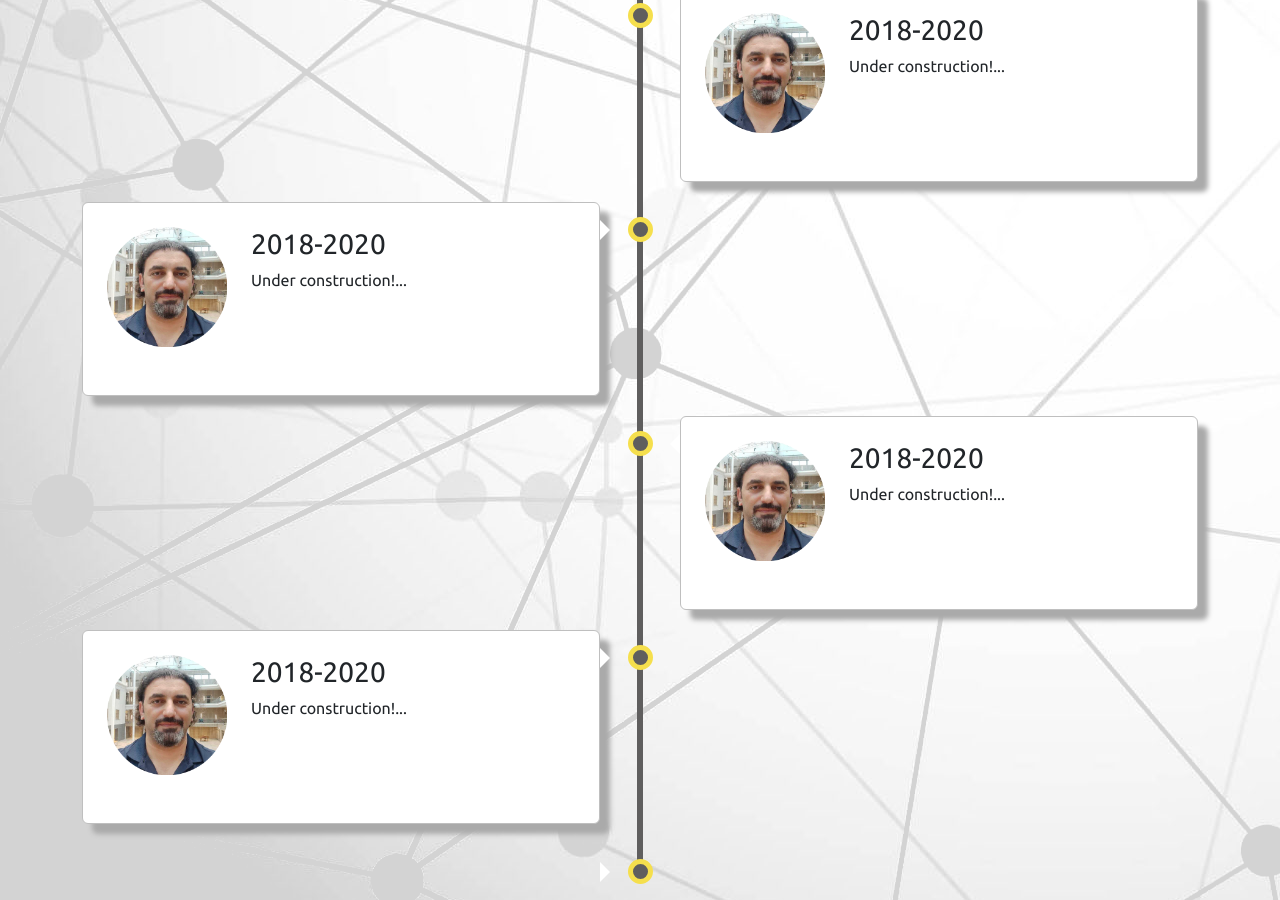
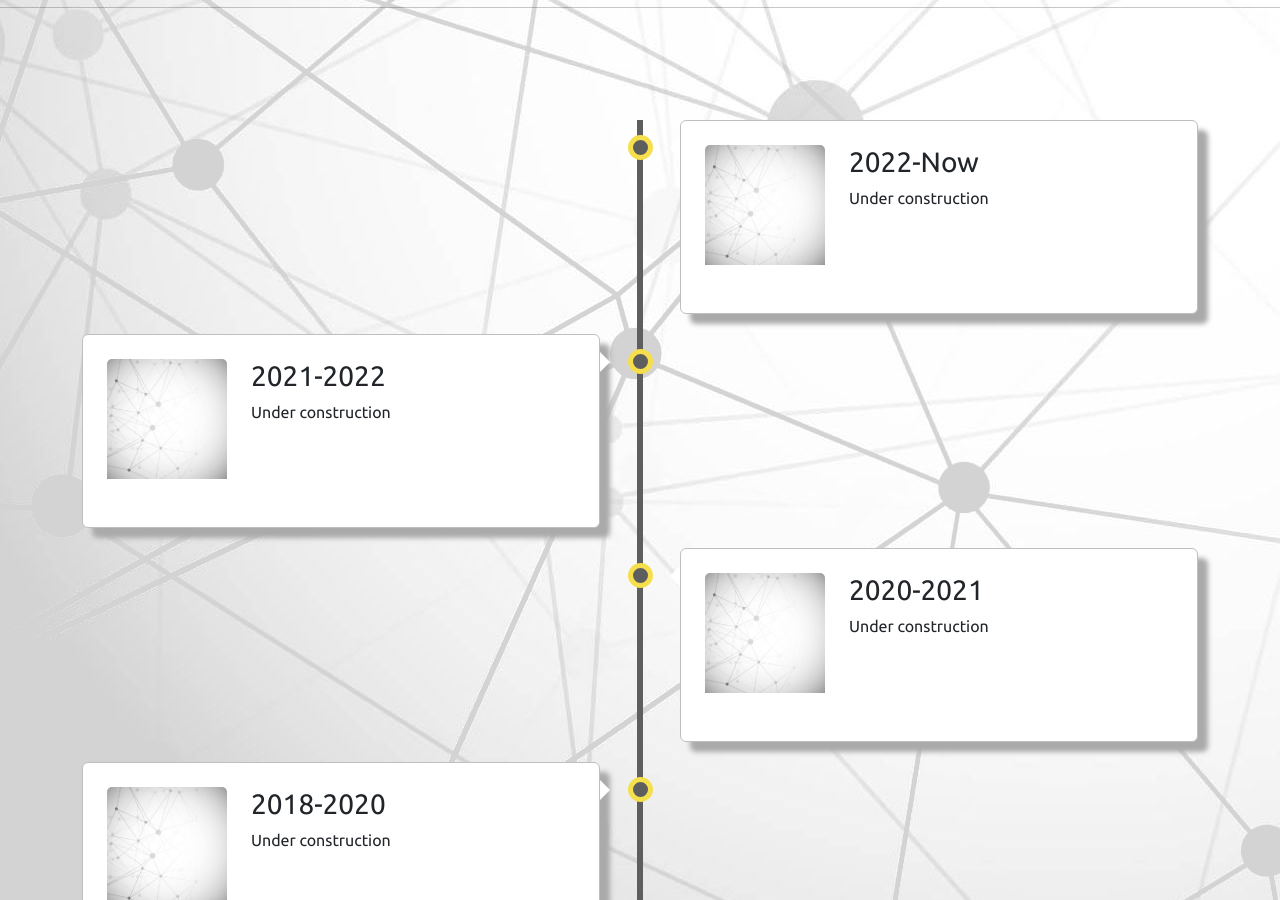
Before and after one commit to cetinarslan-it/portfolio, a React (Create React App) app: page / in a window 1280 px wide. Shown: the part 1900-2800 px from the top of the page. Built offline with nearby package versions, Linux system fonts and the light colour scheme.

Commit message:
Added NZWalk and ToDo projects to portfolio and refactored resume page

```diff
--- a/src/pages/aboutMe/AboutMe.jsx
+++ b/src/pages/aboutMe/AboutMe.jsx
@@ -6,9 +6,10 @@ function AboutMe() {
   return (
     <div className="about-container" id="about">
       <h1>About me...</h1>
+      <hr className="w-100"/>
       <div className="about-container__body">
         <div className="about-container__picture">
-          <img src={Person} alt="My cat"></img>
+          <img src={Person} alt="..."></img>
         </div>
         <div className="about-container__text">
           <div>
--- a/src/pages/aboutMe/aboutMe.css
+++ b/src/pages/aboutMe/aboutMe.css
@@ -4,11 +4,14 @@
   justify-content: center;
   align-items: center;
   padding-top: 5rem;
-  padding-bottom: 6rem;
+  padding-bottom: 21rem;
 }
 
 .about-container h1 {
   font-weight: bold;
+}
+
+hr{
   margin-bottom: 4rem;
 }
 
--- a/src/pages/portfolio/Portfolio.jsx
+++ b/src/pages/portfolio/Portfolio.jsx
@@ -89,6 +89,7 @@ function Portfolio() {
   return (
     <div className="portfolio__main__container" id="portfolio">
       <h1>Portfolio</h1>
+      <hr/>
       <p>
         You can visit my github account by clicking the link &#10146;
         <a
--- a/src/pages/resume/Resume.jsx
+++ b/src/pages/resume/Resume.jsx
@@ -1,118 +1,42 @@
 import React from "react";
 import "./resume.css";
-import foto from "../../images/myPicture.png";
+import { resumeList } from "../../repositories/resumeList";
+import foto from "../../images/background.jpg";
 
 function Resume() {
   return (
-    <>
+    <div>
       <div className="resume-container" id="resume">
         <h1>Resume</h1>
+        <hr className="w-100" />
       </div>
-
       <section>
-        <div class="container py-5">
-          <div class="main-timeline">
-          <div class="timeline left">
-              <div class="card">
-                <div class="card-body p-4 d-lg-flex">
+        <div className="container py-5">
+          {resumeList.map((e, index) => {
+            return (
+              <div className="main-timeline">
+                <div className={e.dir === "right" ? "timeline right" : "timeline left"}>
+                  <div className="card">
+                    <div className="card-body p-4 d-lg-flex">
                       <img
                         src={foto}
-                    class="card-img-top"
-                    alt="..."
+                        className="card-img-top me-4 mb-4"
+                        alt=".."
                         style={{ height: "120px", width: "120px" }}
-                    className="me-4 mb-4"
                       />
                       <div>
-                    <h3>2018-2020</h3>
-                    <p class="mb-0">
-                      Under construction!...
-                    </p>
+                        <h3>{e.date}</h3>
+                        <p className="mb-0">{e.exp}</p>
                       </div>
                     </div>
                   </div>
                 </div>
-            <div class="timeline right">
-              <div class="card">
-                <div class="card-body p-4 d-lg-flex">
-                  <img
-                    src={foto}
-                    class="card-img-top"
-                    alt="..."
-                    style={{ height: "120px", width: "120px" }}
-                    className="me-4 mb-4"
-                  />
-                  <div>
-                    <h3>2018-2020</h3>
-                    <p class="mb-0">
-                      Under construction!...
-                    </p>
               </div>
-                </div>
-              </div>
-            </div>
-            <div class="timeline left">
-              <div class="card">
-                <div class="card-body p-4 d-lg-flex">
-                  <img
-                    src={foto}
-                    class="card-img-top"
-                    alt="..."
-                    style={{ height: "120px", width: "120px" }}
-                    className="me-4 mb-4"
-                  />
-                  <div>
-                    <h3>2018-2020</h3>
-                    <p class="mb-0">
-                      Under construction!...
-                    </p>
-                  </div>
-                </div>
-              </div>
-            </div>
-            <div class="timeline right">
-              <div class="card">
-                <div class="card-body p-4 d-lg-flex">
-                  <img
-                    src={foto}
-                    class="card-img-top"
-                    alt="..."
-                    style={{ height: "120px", width: "120px" }}
-                    className="me-4 mb-4"
-                  />
-                  <div>
-                    <h3>2018-2020</h3>
-                    <p class="mb-0">
-                      Under construction!...
-                    </p>
-                  </div>
-                </div>
-              </div>
-            </div>
-            <div class="timeline left">
-              <div class="card">
-                <div class="card-body p-4 d-lg-flex">
-                  <img
-                    src={foto}
-                    class="card-img-top"
-                    alt="..."
-                    style={{ height: "120px", width: "120px" }}
-                    className="me-4 mb-4"
-                  />
-                  <div>
-                    <h3>2018-2020</h3>
-                    <p class="mb-0">
-                      Under construction!...
-                    </p>
-                  </div>
-                </div>
-              </div>
-            </div>
-
-            <div class="timeline left"></div>
-          </div>
+            );
+          })}
         </div>
       </section>
-    </>
+    </div>
   );
 }
 
--- a/src/pages/resume/resume.css
+++ b/src/pages/resume/resume.css
@@ -1,5 +1,8 @@
 .resume-container {
+  display: flex;
+  flex-direction: column;
   text-align: center;
+  justify-content: center;
   padding-top: 5rem;
 }
 .resume-container h1 {
--- a/src/pages/skills/Skills.jsx
+++ b/src/pages/skills/Skills.jsx
@@ -6,16 +6,29 @@ import { skillList } from "../../repositories/skillList";
 function Skills() {
   return (
     <div className="skills__container" id="skills">
-      <div>
-        <h1>Some of the skills that I have...</h1>
-      </div>
+      <h1>Some of the skills that I have...</h1>
+
       <div className="skill__cards__container">
         {skillList.map((e, index) => {
           return (
-            <a className="skill__links" href={e.link} target="_blank" rel="noreferrer">
+            <a
+              className="skill__links"
+              href={e.link}
+              target="_blank"
+              rel="noreferrer"
+            >
               <div key={index} className="skill__card">
                 <DevIcon className="skill__icons" icon={e.iconName} />
-                <span style={{color: "black", fontWeight: "bold", fontSize:"1.2rem", textDecoration: "none"}}>{e.name}</span>
+                <span
+                  style={{
+                    color: "black",
+                    fontWeight: "bold",
+                    fontSize: "1.2rem",
+                    textDecoration: "none",
+                  }}
+                >
+                  {e.name}
+                </span>
               </div>
             </a>
           );
--- a/src/pages/skills/skills.css
+++ b/src/pages/skills/skills.css
@@ -4,6 +4,7 @@
   flex-direction: column;
   align-items: center;
   padding-top: 5rem;
+  justify-content:center;
 }
 
 .skills__container h1 {
--- a/src/repositories/portfolioData.js
+++ b/src/repositories/portfolioData.js
@@ -1,5 +1,7 @@
 import SaltIverse from "../images/projectGIFs/saltIverse.gif";
 import Portfolio from "../images/projectGIFs/portfolio.gif";
+import NZWalksAPI from "../images/projectGIFs/NZWalks.gif";
+import ToDoApp from "../images/projectGIFs/todo-react.gif";
 
 const portfolioData = [
   {
@@ -16,6 +18,20 @@ const portfolioData = [
     summary: "An app for students to reach educational materials",
     tech: "React, Javascript|HTML5|CSS3, MUI",
   },
+  {
+    image: NZWalksAPI,
+    link: "https://github.com/cetinarslan-it/NZWalks",
+    desc: "ASP.Net Web API with JWT",
+    summary: "A web API project with authorization and authentication",
+    tech: "ASP.Net Web API and C#",
+  },
+  {
+    image: ToDoApp,
+    link: "https://github.com/cetinarslan-it/todoreact",
+    desc: "To-Do App",
+    summary: "To-do app created in React.js library",
+    tech: "React.js, JavaScript, CSS3",
+  },
 ];
 
 export default portfolioData;
--- /dev/null
+++ b/src/repositories/resumeList.js
@@ -0,0 +1,38 @@
+export const resumeList = [
+    {
+        src: "../../images/myPicture.png",
+        date: "2022-Now",
+        exp: "Under construction",
+        dir: "right"
+    },
+    {
+        src: "../../images/myPicture.png",
+        date: "2021-2022",
+        exp: "Under construction",
+        dir: "left"
+    },
+    {
+        src: "../../images/myPicture.png",
+        date: "2020-2021",
+        exp: "Under construction",
+        dir: "right"
+    },
+    {
+        src: "../../images/myPicture.png",
+        date: "2018-2020",
+        exp: "Under construction",
+        dir: "left"
+    },
+    {
+        src: "../../images/myPicture.png",
+        date: "2005-2016",
+        exp: "Under construction",
+        dir: "right"
+    },
+    {
+        src: "../../images/myPicture.png",
+        date: "2001-2005",
+        exp: "Under construction",
+        dir: "left"
+    },
+];
```
Also changed, not shown: 2 other files (tests, documents, lock files or other folders). Lines whose indentation alone changed are shown as unchanged.
